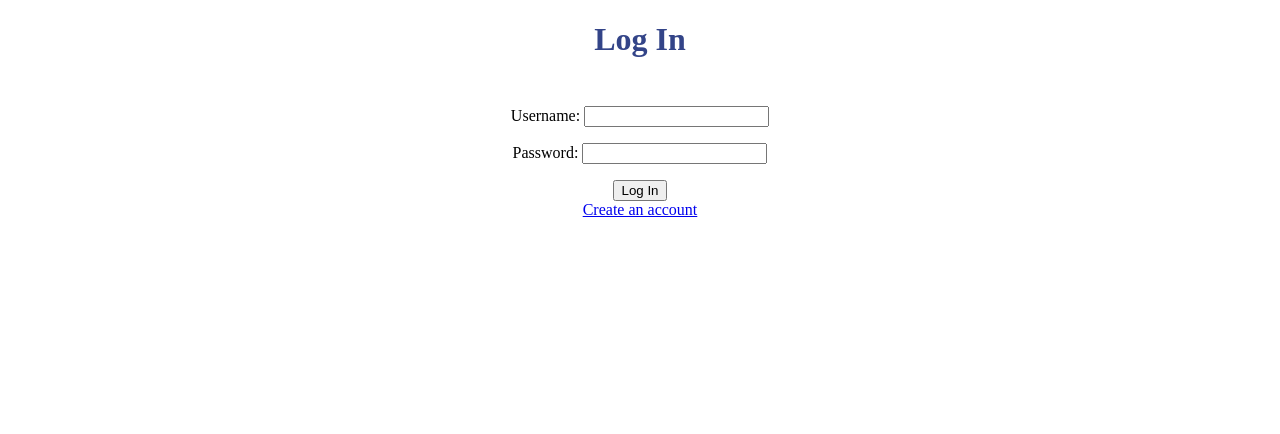
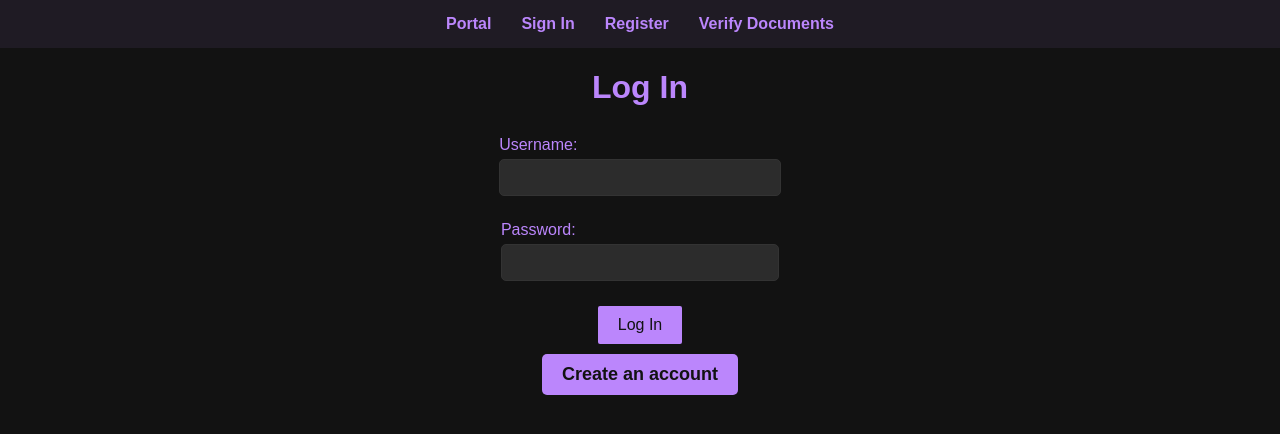
Before and after one commit to matthew-lanoue/BlockchainDocumentVerification, a Django app: page /SignIn/ in a window 1280 px wide. Shown: the top 434 px of the page. Run offline with Django 5.2, Linux system fonts and the light colour scheme.

Commit message:
Frontend updates and password blur

```diff
--- a/DocumentVerificationProject/SignInApp/forms.py
+++ b/DocumentVerificationProject/SignInApp/forms.py
@@ -10,13 +10,13 @@ class SignInForm(forms.ModelForm):
         }
         widgets={
             'username' : forms.TextInput(attrs={"onClick":"myFn()"}),
-            'password' : forms.TextInput(attrs={"onClick":"myFn()"})
+            'password' : forms.PasswordInput(attrs={"onClick":"myFn()"})
         }
 
 class LogInForm(forms.Form):
 
     username = forms.CharField(label="Username", max_length=150)
-    password = forms.CharField(label="Password", max_length=150)
+    password = forms.CharField(label="Password",widget=forms.PasswordInput)
 
 class DocumentsForm(forms.Form):
     file = forms.FileField(label="Select a file to upload")
--- /dev/null
+++ b/DocumentVerificationProject/SignInApp/static/SignInApp/signinstyle.css
@@ -0,0 +1,333 @@
+/* General Dark Mode Styles */
+body {
+    background-color: #121212;
+    color: #e0e0e0;
+    font-family: Arial, sans-serif;
+    margin: 0;
+    padding: 0;
+}
+
+h1 {
+    text-align: center;
+    color: #bb86fc;
+    margin-bottom: 20px;
+}
+
+h2 {
+    text-align: center;
+    color: #ffffff;
+    margin-bottom: 20px;
+}
+
+/* Navigation Bar */
+nav {
+    background-color: #1f1b24;
+    padding: 15px;
+    display: flex;
+    justify-content: center;
+}
+
+nav a {
+    color: #bb86fc;
+    margin: 0 15px;
+    text-decoration: none;
+    font-weight: bold;
+}
+
+nav a:hover {
+    color: #3700b3;
+}
+
+/* Form Fields */
+form p {
+    margin: 10px 0;
+    color: #bb86fc;
+}
+
+/* Form Container */
+.center form {
+    display: flex;
+    flex-direction: column;
+    align-items: center;
+    max-width: 300px;
+    margin: 0 auto;
+}
+
+/* Input field styling */
+.center form input[type="text"],
+.center form input[type="password"] {
+    width: 100%;
+    padding: 10px;
+    margin: 5px 0;
+    border: 1px solid #333;
+    border-radius: 5px;
+    background-color: #2c2c2c;
+    color: #e0e0e0;
+    box-sizing: border-box;
+}
+
+input[type="text"]::placeholder, input[type="password"]::placeholder {
+    color: #888;
+}
+
+/* Button Styles */
+button, .button-link {
+    background-color: #bb86fc;
+    color: #121212;
+    padding: 10px 20px;
+    border: none;
+    border-radius: 2px;
+    font-size: 16px;
+    cursor: pointer;
+    text-decoration: none; /* Remove underline for link */
+    transition: background-color 0.3s;
+    margin-top: 10px;
+}
+
+/* Hover effect for both buttons */
+button:hover, .button-link:hover {
+    background-color: #9a4bcc;
+}
+
+/* Container for buttons */
+.button-container {
+    display: flex;
+    gap: 5x; /* Space between the buttons */
+    width: 100%;
+    justify-content: center;
+}
+
+/* Centered Welcome Container */
+.welcome-container {
+    display: flex;
+    flex-direction: column;
+    align-items: center;
+    justify-content: center;
+    height: 80vh; /* Center vertically */
+    text-align: center;
+}
+
+/* Large Main Title */
+.main-title {
+    font-size: 3em;
+    color: #bb86fc;
+    margin-bottom: 5px;
+}
+
+.sub-title {
+    font-size: 1em;
+    color: #ffffff;
+    margin-bottom: 5px;
+}
+
+/* Button Link Styling */
+.button-link {
+    background-color: #bb86fc;
+    color: #121212;
+    padding: 10px 20px;
+    border-radius: 5px;
+    font-size: 18px;
+    font-weight: bold;
+    text-decoration: none;
+    margin: 10px;
+    transition: background-color 0.3s;
+}
+
+.button-link:hover {
+    background-color: #9a4bcc;
+}
+
+/* Bottom Images */
+.bottom-left-image {
+    position: absolute;
+    bottom: 20px;
+    left: 20px;
+    width: 200px;
+    height: auto;
+}
+
+.bottom-right-image {
+    position: absolute;
+    bottom: 20px;
+    right: 20px;
+    width: 100px;
+    height: auto;
+}
+
+/* Verification Container */
+.verify-container {
+    display: flex;
+    flex-direction: column;
+    align-items: center;
+    justify-content: center;
+    min-height: 80vh;
+    padding: 20px;
+    text-align: center;
+}
+
+.verify-container h1 {
+    font-size: 2.5em;
+    margin-bottom: 20px;
+}
+
+/* Form Styles */
+.verify-form {
+    background-color: #1f1b24;
+    padding: 20px;
+    border-radius: 8px;
+    box-shadow: 0 4px 10px rgba(0, 0, 0, 0.5);
+    max-width: 400px;
+    width: 100%;
+}
+
+.verify-form p {
+    margin: 15px 0;
+}
+
+.verify-form button {
+    width: 100%;
+    padding: 10px;
+    margin-top: 10px;
+    background-color: #bb86fc;
+    color: #121212;
+    border: none;
+    border-radius: 5px;
+    font-size: 16px;
+    cursor: pointer;
+    transition: background-color 0.3s;
+}
+
+.verify-form button:hover {
+    background-color: #9a4bcc;
+}
+
+/* Auth Message Styling */
+.auth-message {
+    margin-top: 20px;
+    color: #bb86fc;
+    font-size: 1.2em;
+}
+
+/* Upload Container */
+.upload-container {
+    display: flex;
+    flex-direction: column;
+    align-items: center;
+    justify-content: center;
+    min-height: 80vh;
+    padding: 20px;
+    text-align: center;
+}
+
+.upload-container h1 {
+    font-size: 2.5em;
+    margin-bottom: 20px;
+}
+
+/* Form Styling */
+.upload-form {
+    background-color: #1f1b24;
+    padding: 20px;
+    border-radius: 8px;
+    box-shadow: 0 4px 10px rgba(0, 0, 0, 0.5);
+    max-width: 400px;
+    width: 100%;
+}
+
+.upload-form p {
+    margin: 15px 0;
+}
+
+.upload-form button {
+    width: 100%;
+    padding: 10px;
+    margin-top: 10px;
+    background-color: #bb86fc;
+    color: #121212;
+    border: none;
+    border-radius: 5px;
+    font-size: 16px;
+    cursor: pointer;
+    transition: background-color 0.3s;
+}
+
+.upload-form button:hover {
+    background-color: #9a4bcc;
+}
+
+/* Documents List */
+.documents-list {
+    margin-top: 20px;
+    text-align: left;
+    max-width: 400px;
+    width: 100%;
+    background-color: #1f1b24;
+    padding: 20px;
+    border-radius: 8px;
+    box-shadow: 0 4px 10px rgba(0, 0, 0, 0.5);
+}
+
+.documents-list h2 {
+    color: #bb86fc;
+    margin-bottom: 10px;
+}
+
+.documents-list ul {
+    list-style: none;
+    padding: 0;
+    margin: 0;
+}
+
+.documents-list ul li {
+    background-color: #2c2c2c;
+    padding: 10px;
+    margin-bottom: 5px;
+    border-radius: 5px;
+    color: #e0e0e0;
+}
+
+/* Success Message */
+.success-message {
+    margin-top: 20px;
+    color: #bb86fc;
+    font-size: 1.2em;
+}
+
+.success-message a {
+    color: #bb86fc;
+    text-decoration: none;
+}
+
+.success-message a:hover {
+    color: #9a4bcc;
+}
+
+/* Transaction Container */
+.transaction-container {
+    display: flex;
+    flex-direction: column;
+    align-items: center;
+    justify-content: center;
+    min-height: 80vh;
+    padding: 20px;
+    text-align: center;
+}
+
+.transaction-card {
+    background-color: #1f1b24;
+    padding: 20px;
+    border-radius: 8px;
+    box-shadow: 0 4px 10px rgba(0, 0, 0, 0.5);
+    max-width:800px;
+    width: 100%;
+}
+
+.transaction-card p {
+    margin: 10px 0;
+    font-size: 1.1em;
+    color: #e0e0e0;
+}
+
+.transaction-card p strong {
+    color: #bb86fc;
+}
--- a/DocumentVerificationProject/SignInApp/static/signinstyle.css
+++ /dev/null
@@ -1,9 +0,0 @@
-.center{
-    margin:auto;
-    width: 50%;
-    padding: 10px;
-    text-align: center;
-} h1{
-    text-align: center;
-    color: #348;
-}
--- a/DocumentVerificationProject/SignInApp/templates/login.html
+++ b/DocumentVerificationProject/SignInApp/templates/login.html
@@ -3,13 +3,21 @@
 <head>
     <meta charset="UTF-8">
     <meta name="viewport" content="width=device-width, initial-scale=1.0">
-    <title>Log In With you Student ID</title>
+    <title>Document Verification Portal</title>
     {% load static %}
-    <link rel="stylesheet" href="{% static 'signinstyle.css' %}">
+    <link rel="stylesheet" href="{% static 'SignInApp/signinstyle.css' %}">
 </head>
 <body>
+    <nav>
+        <a href="/">Portal</a>
+        <a href="/SignIn/">Sign In</a>
+        <a href="/SignIn/register/">Register</a>
+        <a href="/Verify-Documents/">Verify Documents</a>
+    </nav>
     <h1>Log In</h1>
-
+    {% if message %}
+        <p>{{ message }}</p>
+    {% endif %}
     <div class="center">
         <form action="" method="POST">
             {% csrf_token %}
@@ -17,8 +25,9 @@
             {{ form.as_p }}
 
             <button type="submit">Log In</button>
+            <button onclick="window.location.href='/SignIn/register/'" class="button-link">Create an account</button>
+
         </form>
     <div>
-<a href="register">Create an account</a>
 </body>
 </html>
--- a/DocumentVerificationProject/SignInApp/views.py
+++ b/DocumentVerificationProject/SignInApp/views.py
@@ -6,42 +6,11 @@ from .forms import *
 import hashlib
 from web3 import Web3
 
-w3 = Web3(Web3.HTTPProvider('http://127.0.0.1:7545'))
+w3 = Web3(Web3.HTTPProvider('http://127.0.0.1:8545'))
 
 #-------------------HERE IS THE BLOCKCHAIN CODE-------------------
 def DocMap_init():
-    DocMap_contract_abi =  [
-	{
-		"inputs": [
-			{
-				"internalType": "string",
-				"name": "docName",
-				"type": "string"
-			}
-		],
-		"name": "removeDocument",
-		"outputs": [],
-		"stateMutability": "nonpayable",
-		"type": "function"
-	},
-	{
-		"inputs": [
-			{
-				"internalType": "string",
-				"name": "docName",
-				"type": "string"
-			},
-			{
-				"internalType": "string",
-				"name": "hash",
-				"type": "string"
-			}
-		],
-		"name": "setDocumentHash",
-		"outputs": [],
-		"stateMutability": "nonpayable",
-		"type": "function"
-	},
+    DocMap_contract_abi = [
 	{
 		"inputs": [
 			{
@@ -79,9 +48,40 @@ def DocMap_init():
 		],
 		"stateMutability": "view",
 		"type": "function"
+	},
+	{
+		"inputs": [
+			{
+				"internalType": "string",
+				"name": "docName",
+				"type": "string"
+			}
+		],
+		"name": "removeDocument",
+		"outputs": [],
+		"stateMutability": "nonpayable",
+		"type": "function"
+	},
+	{
+		"inputs": [
+			{
+				"internalType": "string",
+				"name": "docName",
+				"type": "string"
+			},
+			{
+				"internalType": "string",
+				"name": "hash",
+				"type": "string"
+			}
+		],
+		"name": "setDocumentHash",
+		"outputs": [],
+		"stateMutability": "nonpayable",
+		"type": "function"
 	}
 ]
-    DocMap_contract_address = "0xADb5eFACEAf94Eaa8A09CaDa06Ff7A5EFE908f99"
+    DocMap_contract_address = "0x9Ad3CE8Af4D7eedDC4D1fAEbDF91003fe514B848"
     DocMap_contract = w3.eth.contract(address=DocMap_contract_address, abi=DocMap_contract_abi)
     w3.eth.default_account = w3.eth.accounts[0]
     return DocMap_contract
```
Also changed, not shown: DocumentVerificationProject/SignInApp/templates/UploadPortal.html (+24 -10 lines), DocumentVerificationProject/SignInApp/templates/VerifyPortal.html (+20 -11 lines), DocumentVerificationProject/SignInApp/templates/receipt.html (+11 -7 lines), DocumentVerificationProject/SignInApp/templates/register.html (+8 -2 lines), DocumentVerificationProject/SignInApp/templates/welcome.html (+14 -6 lines), DocumentVerificationProject/SignInApp/static/SignInApp/files.png (added), DocumentVerificationProject/SignInApp/static/SignInApp/uwindsor.png (added), DocumentVerificationProject/db.sqlite3.
